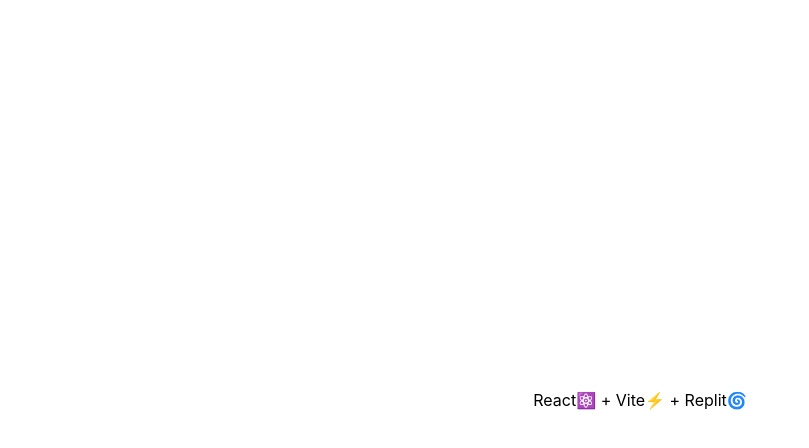
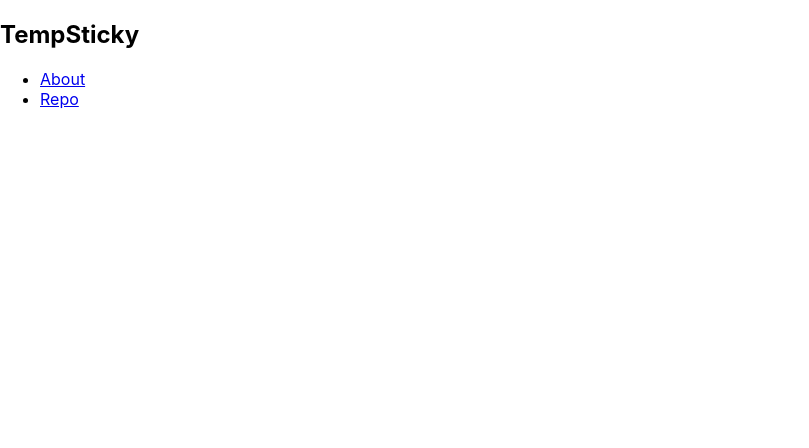
Before and after one commit to NafisHandoko/TempSticky, a React (Vite) app: page / in a window 1280 px wide. Shown: the top 448 px of the page, without its empty margins (0-809 px from the left). Built offline with nearby package versions, Linux system fonts and the light colour scheme.

Commit message:
add Nav component to App.jsx

```diff
--- a/src/App.jsx
+++ b/src/App.jsx
@@ -1,11 +1,12 @@
 import React from 'react';
 import './App.css';
+import Nav from './Nav/index';
 
 function App() {
   return (
-    <main>
-      React⚛️ + Vite⚡ + Replit🌀
-    </main>
+    <>
+      <Nav/>
+    </>
   );
 }
 
```
